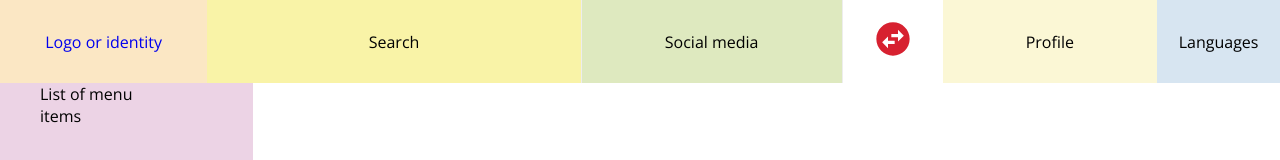
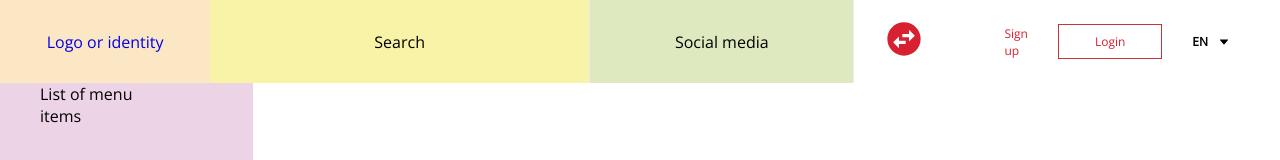
Before and after one commit to NotJediYet/SportsHub.UI, a React (Create React App) app: page / in a window 1280 px wide. Shown: the top 160 px of the page. Built offline with nearby package versions, Linux system fonts and the light colour scheme.

Commit message:
Add profile section(user and admin)

```diff
--- a/src/components/AdminHeader/AdminHeader.js
+++ b/src/components/AdminHeader/AdminHeader.js
@@ -1,6 +1,7 @@
 import React from "react"
 import "./AdminHeader.scss"
 import LayoutSwitch from "../SwitchLayout/SwitchLayout.js"
+import ProfileComponent from '../ProfileComponents/ProfileComponent';
 
 export default function AdminHeader() {
 
@@ -15,7 +16,9 @@ export default function AdminHeader() {
                 <div className="navbar-switch">
                     <LayoutSwitch />
                 </div>
-                <div className="navbar-profile">Profile</div>
+                <div className="navbar-profile">
+                    <ProfileComponent />
+                </div>
             </nav>
             <div className="header-page-name">
                Active configuration page name, CTA
--- a/src/components/AdminHeader/AdminHeader.scss
+++ b/src/components/AdminHeader/AdminHeader.scss
@@ -55,11 +55,6 @@
     border:0;
 }
 
-.navbar-profile {
-    padding: 0 100px;
-    background-color: #FBF7D5;
-}
-
 .navbar-switch {
     padding: 0 30px;
     background-color: white;
--- /dev/null
+++ b/src/components/ProfileComponents/LanguageSwitch/LanguageSwitch.js
@@ -0,0 +1,39 @@
+import React, {useState} from 'react';
+import "../ProfileComponent.scss"
+import {AiFillCaretDown} from 'react-icons/ai';
+
+const ProfileComponent = () => {
+
+
+	const [language, setLanguage] = useState('EN');
+
+	const [isLangOpen, setIsLangOpen] = useState(false);
+
+	const changeLng = (lng) => {
+		setLanguage(lng)
+		setIsLangOpen(false)
+	}
+	return (
+		<div className="navbar-dropDown">
+			<div className="navbar-btn" onClick={() => setIsLangOpen(!isLangOpen)}>
+				<div>{language}</div>
+				<AiFillCaretDown/>
+			</div>
+			{isLangOpen && <div className="navbar-dropDown-menu">
+				<div className="navbar-dropDown-element" onClick={() => changeLng('UA')}>
+					UA
+				</div>
+				<div className="navbar-dropDown-element" onClick={() => changeLng('DE')}>
+					DE
+				</div>
+				<div className="navbar-dropDown-element" onClick={() => changeLng('FR')}>
+					FR
+				</div>
+				<div className="navbar-dropDown-element" onClick={() => changeLng('EN')}>
+					EN
+				</div>
+			</div>}
+		</div>
+	);
+}
+export default ProfileComponent;
--- /dev/null
+++ b/src/components/ProfileComponents/ProfileComponent.js
@@ -0,0 +1,125 @@
+import React, {useEffect, useState} from 'react';
+import "./ProfileComponent.scss";
+import {AiFillCaretDown} from 'react-icons/ai';
+import {BiUserCircle} from 'react-icons/bi';
+import LanguageSwitch from './LanguageSwitch/LanguageSwitch';
+import {useLocation} from 'react-router-dom';
+
+const ProfileComponent = () => {
+	const [auth, setAuth] = useState(false);
+	const [isUserOpen, setIsUserOpen] = useState(false);
+	const [isAdmin, setAdmin] = useState(false);
+
+	const {pathname} = useLocation();
+	useEffect(() => {
+		if (pathname !== '/') {
+			setAdmin(true);
+		}
+	}, [auth]);
+
+	useEffect(() => {
+		console.log(isAdmin);
+	}, [isAdmin]);
+
+	const changeAuth = () => {
+		setAuth(!auth);
+		console.log(auth);
+	};
+	return (
+		<div className="navbar-profile">
+			{auth && !isAdmin ?
+				<div className="navbar-user">
+					<div className="navbar-profile-user-photo">
+						<BiUserCircle/>
+					</div>
+					<div className="user-name">Ivan Baloh</div>
+					<div className="navbar-dropDown-survey">
+						<div className="navbar-btn" onClick={() => setIsUserOpen(!isUserOpen)}>
+							<AiFillCaretDown/>
+						</div>
+						{isUserOpen && <div className="navbar-dropDown-list">
+
+							<div className="navbar-dropDown-survey-element">
+								Ivan Baloh
+							</div>
+							<div className="navbar-dropDown-survey-element navbar-email-lowercase">
+								ivanbaloh@gmail.com
+							</div>
+							<div className="navbar-dropDown-survey-element">
+								View profile
+							</div>
+							<div className="navbar-dropDown-survey-element">
+								Change password
+							</div>
+							<div className="navbar-dropDown-survey-element">
+								My surveys
+							</div>
+							<div className="navbar-dropDown-survey-element">
+								Team Hub
+							</div>
+							<div className="navbar-dropDown-survey-element" onClick={() => changeAuth()}>
+								Log out
+							</div>
+
+						</div>}
+					</div>
+
+				</div>
+
+				:
+				<>
+					{!isAdmin &&<>
+						<div className="navbar-sing_in" onClick={() => changeAuth()}>
+							Sign up
+						</div>
+						<div className="navbar-login" onClick={() => changeAuth()}>
+							Login
+						</div>
+					</>}
+				</>
+			}
+			{!isAdmin &&<>
+				<LanguageSwitch/>
+			</>}
+
+			{isAdmin &&
+			<div>
+				<div className="navbar--profile">
+					<div className="navbar-user">
+						<div className="navbar-user-photo">
+							<BiUserCircle/>
+						</div>
+						<div className="user-name">Brandon Miles
+							<div className="navbar-email-lowercase">
+								Administrator
+							</div>
+						</div>
+						<div className="navbar-dropDown-survey">
+							<div className="navbar-btn" onClick={() => setIsUserOpen(!isUserOpen)}>
+								<AiFillCaretDown/>
+							</div>
+							{isUserOpen && <div className="navbar-dropDown-list">
+
+								<div className="navbar-dropDown-survey-element">
+									Ivan Baloh
+								</div>
+								<div className="navbar-dropDown-survey-element navbar-email-lowercase">
+									ivanbaloh@gmail.com
+								</div>
+								<div className="navbar-dropDown-survey-element">
+									<div className="navbar-logout">Log out</div>
+								</div>
+
+							</div>}
+						</div>
+
+					</div>
+				</div>
+			</div>
+			}
+		</div>
+
+	);
+};
+
+export default ProfileComponent;
--- /dev/null
+++ b/src/components/ProfileComponents/ProfileComponent.scss
@@ -0,0 +1,160 @@
+.navbar-profile {
+  padding: 0 50px;
+  display: flex;
+  align-items: center;
+  column-gap: 30px;
+  background-color: #FFF;
+}
+
+.navbar-sing_in {
+  color: #D72130;
+  cursor: pointer;
+  font-family: 'Open Sans';
+  font-style: normal;
+  font-weight: 400;
+  font-size: 12px;
+  line-height: 17px;
+
+}
+
+.navbar-login {
+  color: #D72130;
+  font-size: 12px;
+  padding: 8px 36px;
+  border: 1px solid #C63638;
+  cursor: pointer;
+  font-family: 'Open Sans';
+  font-style: normal;
+  font-weight: 400;
+  line-height: 17px;
+}
+
+.navbar-user {
+  display: flex;
+  align-items: center;
+  column-gap: 10px;
+  cursor: pointer;
+
+}
+
+.user-name {
+  font-weight: 600;
+  font-size: 12px;
+}
+
+.navbar-btn {
+  display: flex;
+  align-items: center;
+  column-gap: 10px;
+  font-weight: 600;
+  font-size: 12px;
+}
+
+.navbar-dropDown {
+  position: relative;
+  font-family: 'Open Sans';
+  font-style: normal;
+  font-weight: 600;
+  font-size: 12px;
+  line-height: 17px;
+
+}
+
+.navbar-dropDown-menu {
+  position: absolute;
+  top: 14px;
+  display: flex;
+  flex-direction: column;
+  background: #FFFFFF;
+}
+
+.navbar-dropDown-element {
+  cursor: pointer;
+  border: 1px solid white;
+  padding: 3px 7px 3px 3px;
+  height: 30px;
+  width: 56px;
+  left: 37px;
+  top: 67px;
+  border-radius: 0px;
+  text-align: center;
+
+}
+
+.navbar-dropDown-element:hover {
+  background-color: #d721301c;
+  color: #C63638;
+}
+
+.navbar-dropDown-survey {
+  position: relative;
+  font-family: 'Open Sans';
+  font-style: normal;
+  font-weight: 400;
+  font-size: 14px;
+  line-height: 19px;
+
+
+}
+
+.navbar-dropDown-list {
+  position: absolute;
+  right: 0;
+  top: 25px;
+  display: flex;
+  flex-direction: column;
+  background: #FFFFFF;
+  box-shadow: 0px 0px 17px #00000017;
+  width: 150px;
+
+}
+
+.navbar-dropDown-survey-element {
+  display: flex;
+  align-items: center;
+  padding-left: 10px;
+  box-sizing: border-box;
+  height: 40px;
+  width: 100%;
+  text-align: left;
+}
+
+.navbar-dropDown-survey-element:hover {
+  background-color: #d721301c;
+  color: #C63638;
+}
+
+.navbar-logout {
+  border-top: 1px solid #EDEDED;
+
+}
+
+.navbar-email-lowercase {
+  font-style: normal;
+  font-weight: 400;
+  font-size: 12px;
+  line-height: 19px;
+  color: #7F7B7B;
+  height: fit-content;
+  border-top: none;
+}
+
+.navbar-email-lowercase:hover {
+  background: none;
+}
+
+.navbar-dropDown-survey-element:first-child:hover {
+  background: none;
+}
+
+.navbar-dropDown-survey-element:last-child {
+  border-top: 1px solid #EDEDED;
+}
+
+.navbar-dropDown-survey-element:first-child{
+  padding-top: 10px;
+  height: fit-content;
+}
+.navbar-profile-user-photo{
+  border-radius: 50%;
+}
--- a/src/components/UserHeader/UserHeader.js
+++ b/src/components/UserHeader/UserHeader.js
@@ -1,6 +1,7 @@
 import React from "react"
 import "./UserHeader.scss"
 import LayoutSwitch from "../SwitchLayout/SwitchLayout.js"
+import ProfileComponent from '../ProfileComponents/ProfileComponent';
 
 export default function UserHeader() {
     let isAdminLoggedIn = true;
@@ -18,8 +19,7 @@ export default function UserHeader() {
                 ): (
                     <div></div>
                 )}
-                <div className="navbar-profile-user">Profile</div>
-                <div className="navbar-languages-user">Languages</div>
+                <ProfileComponent/>
             </nav>
         </header>
     );
```
